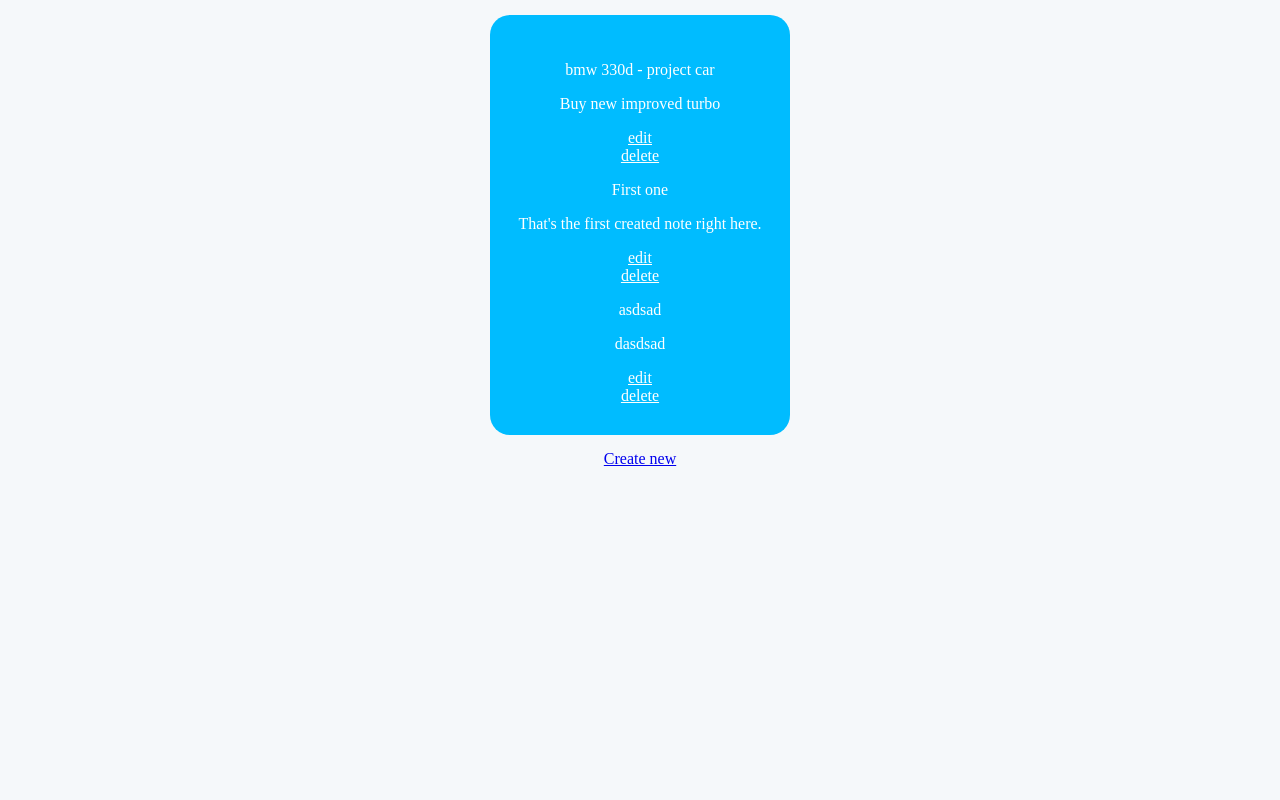
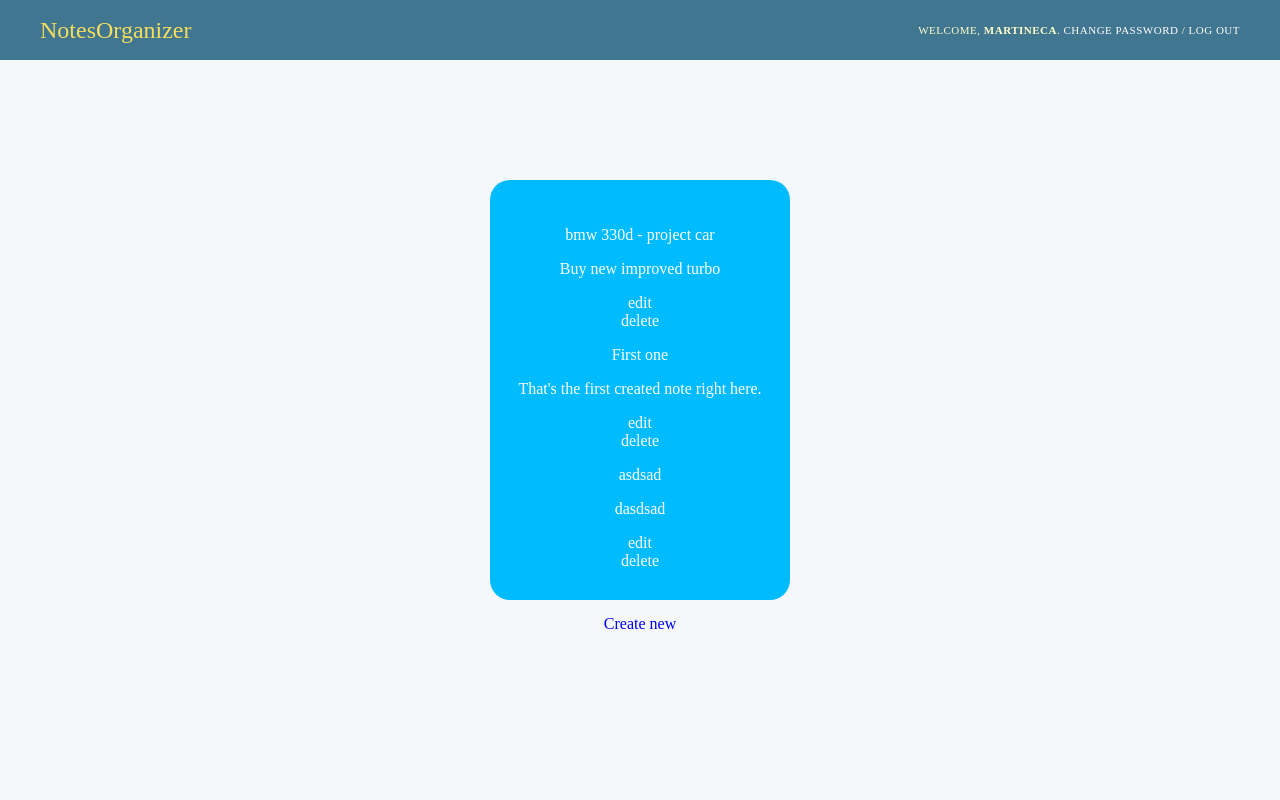
Before and after one commit to martineca/ADW_Django_A1, a Django app: page / in a window 1280 px wide. Run offline with Django 3.2, Linux system fonts and the light colour scheme; a user stored in the database is signed in; data comes from the database, SQL or seed files in the repository; both versions use the stored data as it was after the commit.

Commit message:
Improved the design of the homepage, added navbar with user options.

```diff
--- a/polls/static/polls/style.css
+++ b/polls/static/polls/style.css
@@ -4,6 +4,7 @@ li a {
 }
 body {
     background: #f5f8fa;
+    margin: 0px;
 }
 
 #notesWrapper {
@@ -32,3 +33,45 @@ ul li {
     text-decoration:none;
     color:#fff;
 }
+#header {
+    width: auto;
+    height: 40px;
+    padding: 10px 40px;
+    background: #417690;
+    line-height: 40px;
+    color: #ffc;
+    overflow: hidden;
+    margin-bottom:120px;
+    }
+#branding h1 {
+    padding: 0;
+    margin: 0 20px 0 0;
+    font-weight: 300;
+    font-size: 24px;
+    color: #f5dd5d;
+}
+
+#user-tools {
+    float: right;
+    padding: 0;
+    margin: 0 0 0 20px;
+    font-weight: 300;
+    font-size: 11px;
+    letter-spacing: 0.5px;
+    text-transform: uppercase;
+    text-align: right;
+}
+#branding {
+    float: left;
+}
+#branding h1, #branding h1 a:link, #branding h1 a:visited {
+    color: #f5dd5d;
+}
+
+a:link, a:visited {
+    text-decoration: none;
+}
+
+#header a:link, #header a:visited {
+    color: #fff;
+}
--- a/polls/templates/polls/index.html
+++ b/polls/templates/polls/index.html
@@ -3,10 +3,31 @@
 {% load static %}
 
 <link rel="stylesheet" type="text/css" href="{% static 'polls/style.css' %}" />
-{% if request.user.is_authenticated %}
+{% if request.user.is_authenticated   %}
+<!-- navigation and user panel -->
+<div id="header">
+        <div id="branding">
+
+<h1 id="site-name"><a href="/admin/">NotesOrganizer</a></h1>
+
+        </div>
+
+
+        <div id="user-tools">
+
+                Welcome,
+                <strong>{{ request.user.username.title }}</strong>.
+
+                <a href="/admin/password_change/">Change password</a> /
+                <a href="/admin/logout/">Log out</a>
+
+        </div>
 
 
 
+    </div>
+
+<!-- div that holds the notes -->
 <div id="notesWrapper">
     <div id="notesContent">
         {% if latest_notes %}
```
Also changed, not shown: README.md, db.sqlite3.
